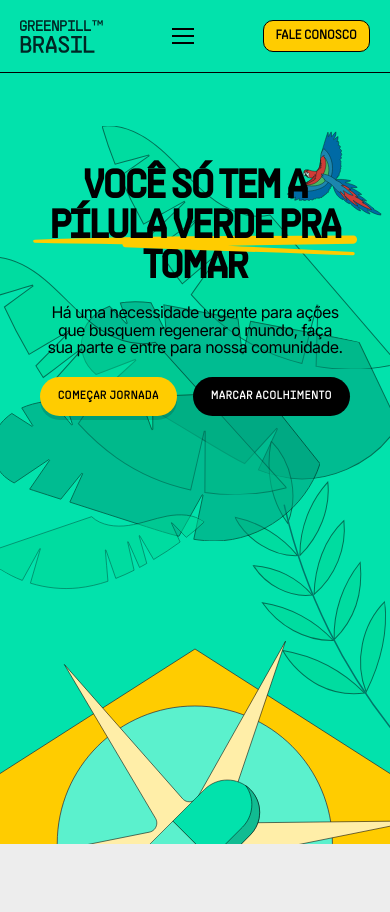
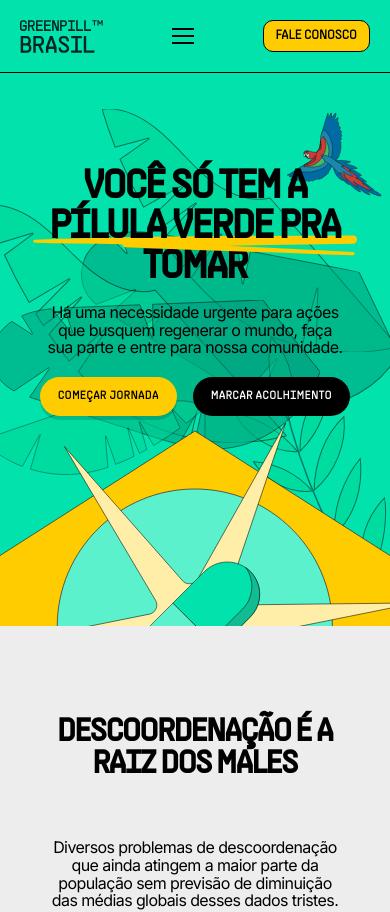
Before and after one commit to greenpillbr/greenpill-website, a React (Vite) app: page / in a window 390 px wide. Shown: the top 912 px of the page. Built offline with nearby package versions, Linux system fonts and the light colour scheme.

Commit message:
fix hero size

```diff
--- a/src/sections/Hero/Hero.module.css
+++ b/src/sections/Hero/Hero.module.css
@@ -4,7 +4,7 @@
   flex-direction: column;
   align-items: center;
   /* Tall enough that the text block sits fully above the visible half of the sun. */
-  min-height: clamp(820px, 100vh, 1040px);
+  min-height: clamp(568px, 69.26vh, 720px);
   padding: calc(var(--nav-height) + 48px) 0 0;
   background: var(--color-green-primary);
   overflow: hidden;
@@ -18,7 +18,7 @@
   flex: 0 0 auto;
   width: 100%;
   /* Reserve the visible half of the sun (half of min(1216px, 150.4vw) × 941/1035). */
-  padding-bottom: min(560px, 70vw);
+  padding-bottom: min(388px, 48.48vw);
 }
 
 .textBlock {
@@ -98,13 +98,13 @@
 
 @media (max-width: 809.98px) {
   .hero {
-    min-height: 780px;
+    min-height: 540px;
     padding-top: calc(var(--nav-height) + 40px);
   }
 
   .content {
     /* Half of min(832px, 156.8vw) × 941/1035 ≈ 380px. */
-    padding-bottom: min(400px, 78vw);
+    padding-bottom: min(277px, 54vw);
   }
 
   .textBlock {
```
